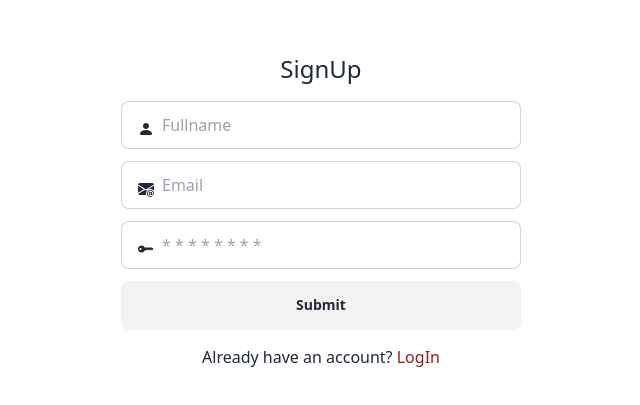
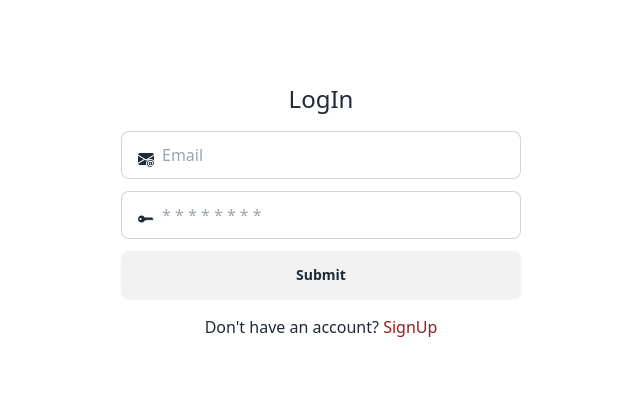
Before and after one commit to shahbozshirinboyev/Auth, a React (Vite) app: page / in a window 1280 px wide. Shown: the part 189-594 px from the top of the page, without its empty margins (319-959 px from the left). Built offline with nearby package versions, Linux system fonts and the light colour scheme.

Commit message:
new future

```diff
--- a/index.html
+++ b/index.html
@@ -4,7 +4,7 @@
     <meta charset="UTF-8" />
     <!-- <link rel="icon" type="image/svg+xml" href="/vite.svg" /> -->
     <meta name="viewport" content="width=device-width, initial-scale=1.0" />
-    <title>Vite + React</title>
+    <title>Auth (React.js+Supabase)</title>
     <!-- Bootstrap icon -->
     <link rel="stylesheet" href="https://cdn.jsdelivr.net/npm/bootstrap-icons@1.11.3/font/bootstrap-icons.min.css">
   </head>
--- a/src/components/LogIn.jsx
+++ b/src/components/LogIn.jsx
@@ -1,9 +1,75 @@
-import React from 'react'
+import { useState } from "react";
+import { NavLink } from "react-router-dom";
+import { supabase } from "../services/supabase";
+function LogIn() {
+  const [formData, setFormData] = useState({
+    email: "",
+    password: "",
+  });
+  const handleChange = (e) => {
+    setFormData({ ...formData, [e.target.name]: e.target.value });
+  };
+  const handleSubmit = async (e) => {
+    e.preventDefault();
+    try {
+      const { data, error } = await supabase.auth.signInWithPassword({
+        email: formData.email,
+        password: formData.password,
+      });
+      if (error) throw error;
+      console.log(data);
+    } catch (error) {
+      console.log(error);
+    }
+  };
+  console.log(formData);
+  return (
+    <>
+      <div className="container h-screen items-center justify-center">
+        <div className="h-full w-full flex justify-center items-center">
+          <div>
+            <p className="text-center text-2xl py-4">LogIn</p>
+            <form
+              onSubmit={handleSubmit}
+              action=""
+              className="w-[400px] grid grid-cols-1 gap-3 mx-auto"
+            >
+              <label className="input input-bordered flex items-center gap-2">
+                <i className="bi bi-envelope-at-fill w-4 h-4"></i>
+                <input
+                  type="text"
+                  name="email"
+                  className="grow"
+                  placeholder="Email"
+                  onChange={handleChange}
+                  autoComplete="email"
+                />
+              </label>
 
-function LogIn() {
-  return (
-    <div>LogIn</div>
-  )
+              <label className="input input-bordered flex items-center gap-2">
+                <i className="bi bi-key-fill w-4 h-4"></i>
+                <input
+                  type="password"
+                  name="password"
+                  className="grow"
+                  placeholder="* * * * * * * *"
+                  autoComplete="current-password"
+                  onChange={handleChange}
+                />
+              </label>
+              <button className="btn w-full">Submit</button>
+            </form>
+            <p className="text-center py-4">
+              Don't have an account?{" "}
+              <NavLink className="text-red-800 hover:text-white transition-all duration-300"  to="/signup">
+                SignUp
+              </NavLink>
+            </p>
+          </div>
+        </div>
+      </div>
+    </>
+  );
 }
 
-export default LogIn
+export default LogIn;
--- a/src/components/SignUp.jsx
+++ b/src/components/SignUp.jsx
@@ -2,24 +2,29 @@ import { useState } from "react";
 import { NavLink } from "react-router-dom";
 import { supabase } from "../services/supabase";
 function SignUp() {
-  const [formData, setFormData] = useState({ fullName: "", email: "", password: "" })
-  const handleChange = (e) => { setFormData({...formData, [e.target.name]: e.target.value}) }
-  const handleSubmit = async(e) => {
+  const [formData, setFormData] = useState({
+    fullName: "",
+    email: "",
+    password: "",
+  });
+  const handleChange = (e) => {
+    setFormData({ ...formData, [e.target.name]: e.target.value });
+  };
+  const handleSubmit = async (e) => {
     e.preventDefault();
     try {
-      const { data, error} = await supabase.auth.signUp(
-        {
-          email: formData.email,
-          password: formData.password,
-          data: { full_name: formData.fullName, }
-        }
-      )
-      console.log(data)
+      const { data, error } = await supabase.auth.signUp({
+        email: formData.email,
+        password: formData.password,
+        data: { full_name: formData.fullName },
+      });
+      if (error) throw error;
+      console.log(data);
     } catch (error) {
-      console.log(error)
+      console.log(error);
     }
-  }
-  console.log(formData)
+  };
+  console.log(formData);
   return (
     <>
       <div className="container h-screen items-center justify-center">
@@ -33,11 +38,24 @@ function SignUp() {
             >
               <label className="input input-bordered flex items-center gap-2">
                 <i className="bi bi-person-fill w-4 h-4"></i>
-                <input type="text" name="fullName" className="grow" placeholder="Fullname" onChange={handleChange} />
+                <input
+                  type="text"
+                  name="fullName"
+                  className="grow"
+                  placeholder="Fullname"
+                  onChange={handleChange}
+                />
               </label>
               <label className="input input-bordered flex items-center gap-2">
                 <i className="bi bi-envelope-at-fill w-4 h-4"></i>
-                <input type="text" name="email" className="grow" placeholder="Email" onChange={handleChange} />
+                <input
+                  type="text"
+                  name="email"
+                  className="grow"
+                  placeholder="Email"
+                  autoComplete="email"
+                  onChange={handleChange}
+                />
               </label>
 
               <label className="input input-bordered flex items-center gap-2">
@@ -47,12 +65,18 @@ function SignUp() {
                   name="password"
                   className="grow"
                   placeholder="* * * * * * * *"
+                  autoComplete="current-password"
                   onChange={handleChange}
                 />
               </label>
               <button className="btn w-full">Submit</button>
             </form>
-            <p className="text-center py-4">Already have an account? <NavLink className="text-red-800">LogIn</NavLink></p>
+            <p className="text-center py-4">
+              Already have an account?{" "}
+              <NavLink className="text-red-800 hover:text-white transition-all duration-300" to="/">
+                LogIn
+              </NavLink>
+            </p>
           </div>
         </div>
       </div>
```
Also changed, not shown: src/App.jsx (+15 -12 lines).
